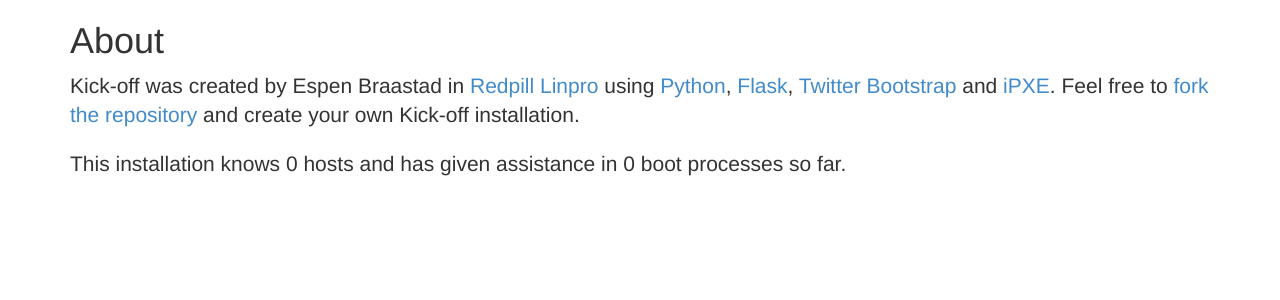
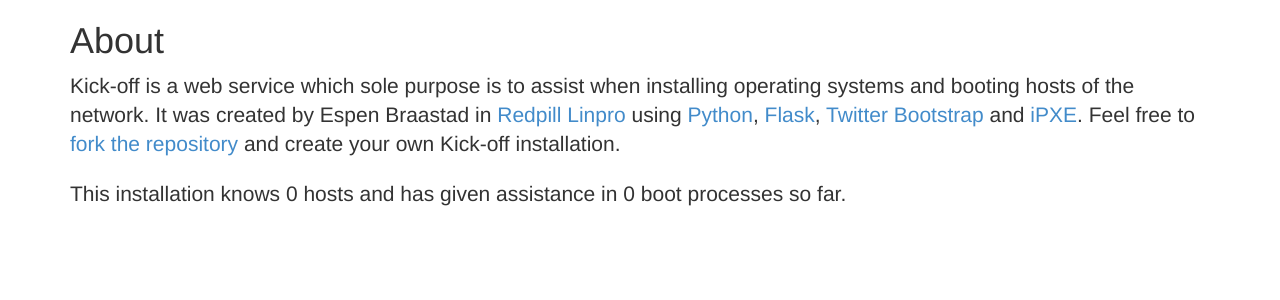
Before and after one commit to Redpill-Linpro/kickoff, a Python web app: template kickoff/app/templates/about.html in a window 1280 px wide. Shown: the part 51-351 px from the top of the page. Run offline with Jinja, Linux system fonts and the light colour scheme; the template is opened without the code that fills it, so the values that code supplies are empty; some libraries are stand-ins or nearby versions.

Commit message:
development

```diff
--- a/kickoff/app/templates/about.html
+++ b/kickoff/app/templates/about.html
@@ -2,7 +2,7 @@
 
 <h1>About</h1>
 <p class="lead">
-  Kick-off was created by Espen Braastad in <a href="http://redpill-linpro.com/">Redpill Linpro</a> using <a href="http://www.python.org/">Python</a>, <a href="http://flask.pocoo.org/">Flask</a>, <a href="http://getbootstrap.com/">Twitter Bootstrap</a> and <a href="http://ipxe.org/">iPXE</a>. Feel free to <a href="http://github.com/espebra/kick-off">fork the repository</a> and create your own Kick-off installation.
+  Kick-off is a web service which sole purpose is to assist when installing operating systems and booting hosts of the network. It was created by Espen Braastad in <a href="http://redpill-linpro.com/">Redpill Linpro</a> using <a href="http://www.python.org/">Python</a>, <a href="http://flask.pocoo.org/">Flask</a>, <a href="http://getbootstrap.com/">Twitter Bootstrap</a> and <a href="http://ipxe.org/">iPXE</a>. Feel free to <a href="http://github.com/espebra/kick-off">fork the repository</a> and create your own Kick-off installation.
 </p>
 
 <p class="lead">
```
